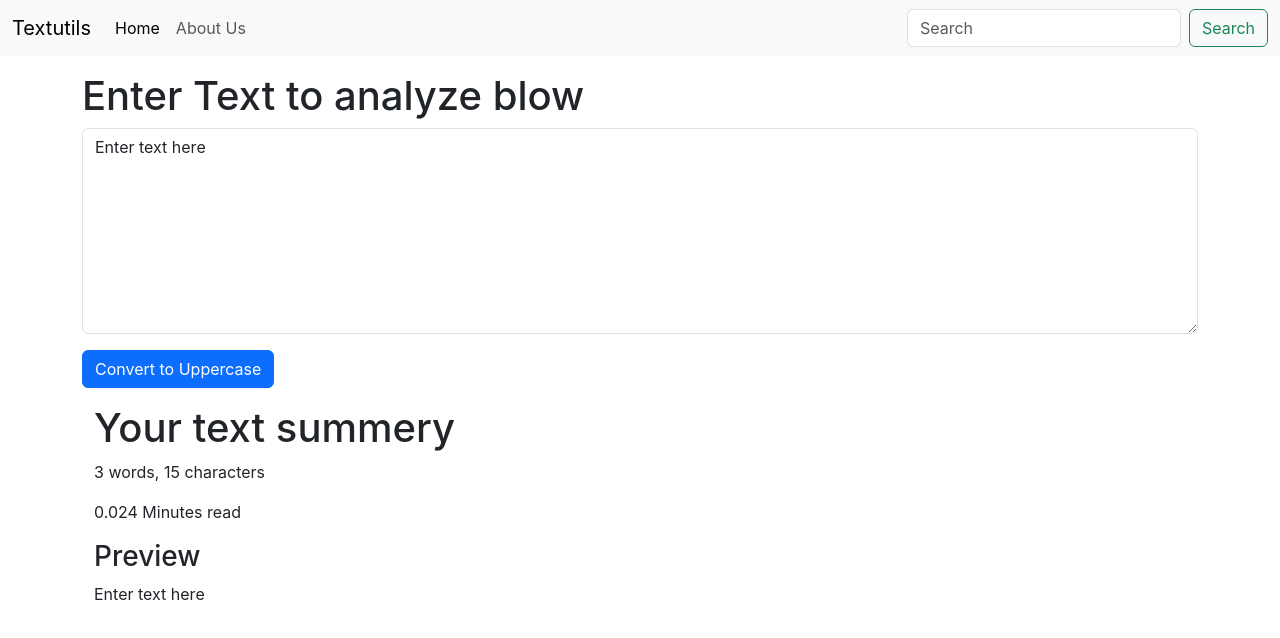
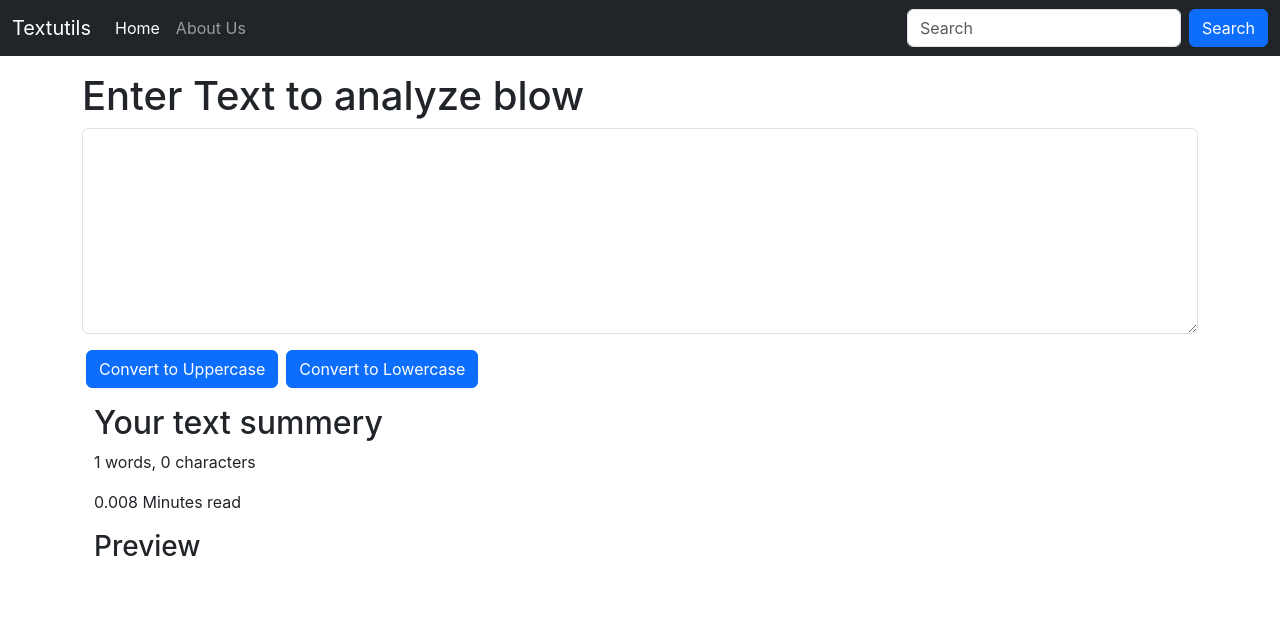
Before and after one commit to CoreTech7704/TEXTUTILS, a React (Create React App) app: page / in a window 1280 px wide. Shown: the top 638 px of the page. Built offline with nearby package versions, Linux system fonts and the light colour scheme.

Commit message:
Textform update 4

```diff
--- a/src/componets/Navbar.js
+++ b/src/componets/Navbar.js
@@ -4,7 +4,7 @@
 
 export default function Navbar(props) {
   return (
-    <nav className="navbar navbar-expand-lg bg-body-tertiary">
+    <nav className="navbar navbar-expand-lg navbar-dark bg-dark">
       <div className="container-fluid">
         <a className="navbar-brand" href="/">{props.title}</a>
         <button className="navbar-toggler" type="button" data-bs-toggle="collapse" data-bs-target="#navbarSupportedContent" aria-controls="navbarSupportedContent" aria-expanded="false" aria-label="Toggle navigation">
@@ -21,7 +21,7 @@
           </ul>
           <form className="d-flex" role="search">
             <input className="form-control me-2" type="search" placeholder="Search" aria-label="Search"/>
-            <button className="btn btn-outline-success" type="submit">Search</button>
+            <button className="btn btn-primary" type="submit">Search</button>
           </form>
         </div>
       </div>
--- a/src/componets/TextForm.js
+++ b/src/componets/TextForm.js
@@ -8,12 +8,19 @@
         setText(newText);
     }
 
+    const handleLowClick = (event) => {
+        // console.log("Uppercase button was clicked" + text);
+        event.preventDefault();
+        let newText = text.toLowerCase();
+        setText(newText);
+    }
+
     const handleOnChange = (event) => {
         // console.log("On Change");
         setText(event.target.value);
     }
 
-    const [text, setText] = useState('Enter text here');
+    const [text, setText] = useState('');
     // text = "new text"; wrong way to change text
     // setText("new tetx"); correct way to chnage state
 
@@ -25,11 +32,12 @@
         <div className="mb-3">
             <textarea className="form-control" value={text} onChange={handleOnChange} id="myBox" rows="8"></textarea>
         </div>
-        <button className="btn btn-primary" onClick={handleUpClick}>Convert to Uppercase</button>
+        <button className="btn btn-primary mx-1" onClick={handleUpClick}>Convert to Uppercase</button>
+        <button className="btn btn-primary mx-1" onClick={handleLowClick}>Convert to Lowercase</button>
         </form>
     </div>
     <div className="container my-3">
-        <h1>Your text summery</h1>
+        <h2>Your text summery</h2>
         <p>{text.split(" ").length} words, {text.length} characters</p>
         <p>{0.008 * text.split(" ").length} Minutes read</p>
         <h3>Preview</h3>
```
